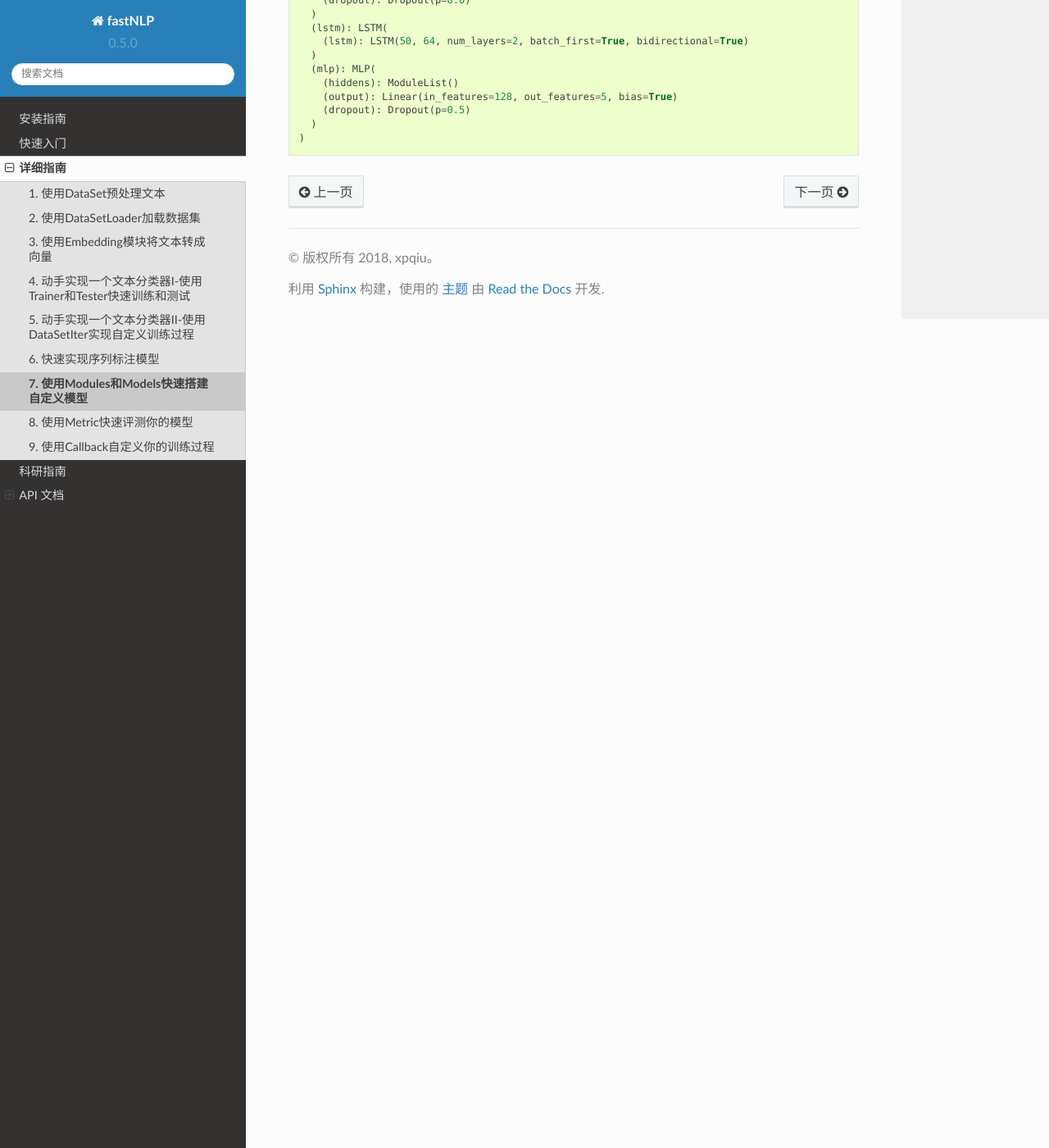
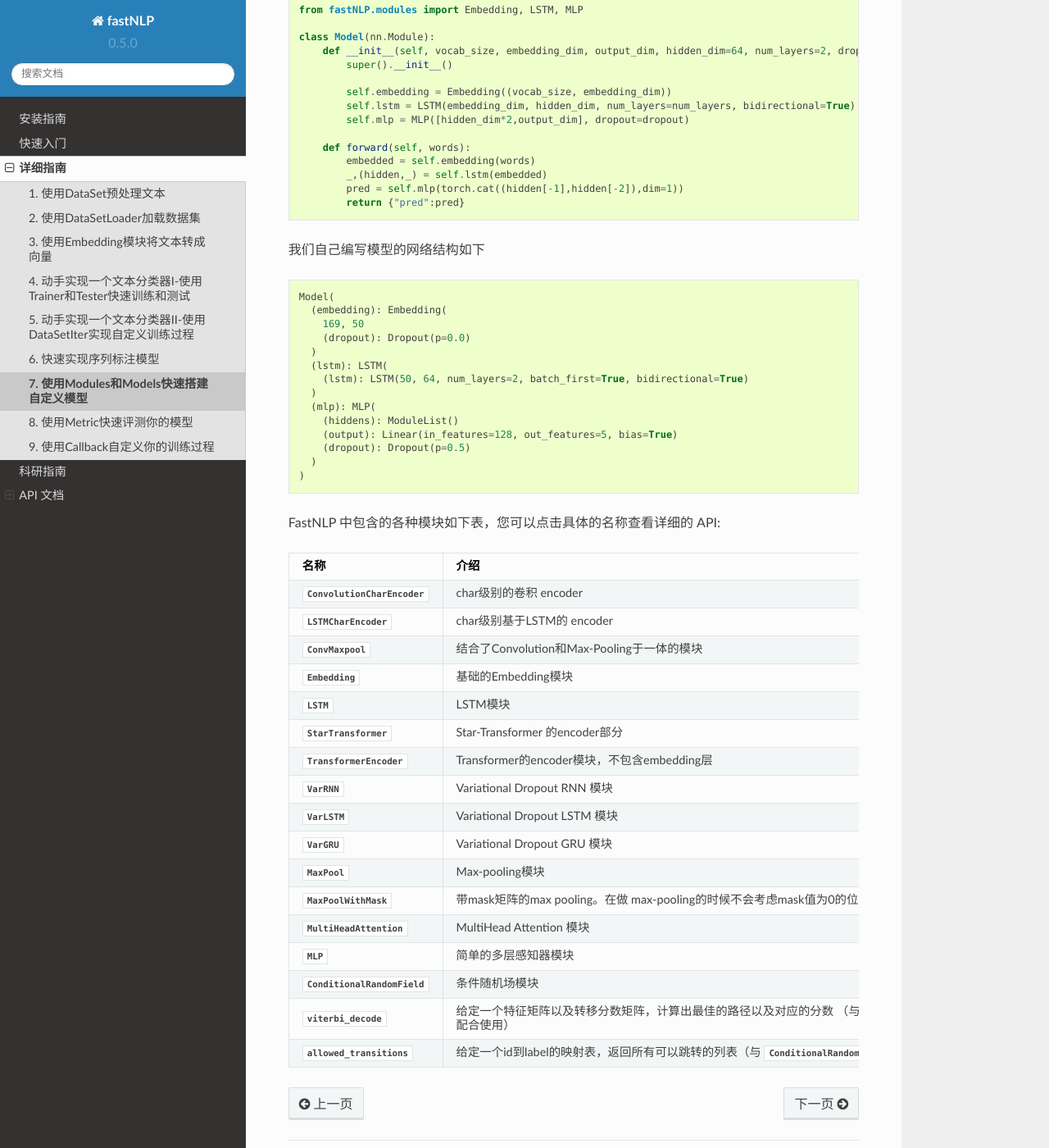
Before and after one commit to fastnlp/fastNLP, a Sphinx documentation site: the page built from docs/source/tutorials/tutorial_7_modules_models.rst, in a window 1280 px wide and 1400 px high, scrolled down 2835 px. Shown: the whole window at 82% size. Built offline with Sphinx 7.4.7 and the Read the Docs theme 2.0.0, drawn with Linux system fonts in a browser that asks for light colours; some of the changed text lies outside the part shown.

Commit message:
列举了目前暴露的 modules 和 models，需要后续增加更多。

```diff
--- a/docs/source/tutorials/tutorial_4_loss_optimizer.rst
+++ b/docs/source/tutorials/tutorial_4_loss_optimizer.rst
@@ -1,4 +1,3 @@
-
 ==============================================================================
 Loss 和 optimizer 教程 ———— 以文本分类为例
 ==============================================================================
--- a/docs/source/tutorials/tutorial_5_datasetiter.rst
+++ b/docs/source/tutorials/tutorial_5_datasetiter.rst
@@ -1,4 +1,3 @@
-
 ==============================================================================
 DataSetIter 教程 ———— 以文本分类为例
 ==============================================================================
--- a/docs/source/tutorials/tutorial_7_modules_models.rst
+++ b/docs/source/tutorials/tutorial_7_modules_models.rst
@@ -66,6 +66,21 @@
       (dropout): Dropout(p=0.1)
       (fc): Linear(in_features=12, out_features=5, bias=True)
     )
+
+FastNLP 中内置的 models 如下表所示，您可以点击具体的名称查看详细的 API：
+
+.. csv-table::
+   :header: 名称, 介绍
+
+   :class:`~fastNLP.models.CNNText` , 使用 CNN 进行文本分类的模型
+   :class:`~fastNLP.models.SeqLabeling` , 简单的序列标注模型
+   :class:`~fastNLP.models.AdvSeqLabel` , 更大网络结构的序列标注模型
+   :class:`~fastNLP.models.ESIM` , ESIM 模型的实现
+   :class:`~fastNLP.models.StarTransEnc` , 带 word-embedding的Star-Transformer模 型
+   :class:`~fastNLP.models.STSeqLabel` , 用于序列标注的 Star-Transformer 模型
+   :class:`~fastNLP.models.STNLICls` ,用于自然语言推断 (NLI) 的 Star-Transformer 模型
+   :class:`~fastNLP.models.STSeqCls` , 用于分类任务的 Star-Transformer 模型
+   :class:`~fastNLP.models.BiaffineParser` , Biaffine 依存句法分析网络的实现
 
 ----------------------------
 使用 nn.torch 编写模型
@@ -165,3 +180,26 @@
         (dropout): Dropout(p=0.5)
       )
     )
+
+FastNLP 中包含的各种模块如下表，您可以点击具体的名称查看详细的 API:
+
+.. csv-table::
+   :header: 名称, 介绍
+
+   :class:`~fastNLP.modules.ConvolutionCharEncoder` , char级别的卷积 encoder
+   :class:`~fastNLP.modules.LSTMCharEncoder` , char级别基于LSTM的 encoder
+   :class:`~fastNLP.modules.ConvMaxpool` , 结合了Convolution和Max-Pooling于一体的模块
+   :class:`~fastNLP.modules.Embedding` , 基础的Embedding模块
+   :class:`~fastNLP.modules.LSTM` , LSTM模块, 轻量封装了PyTorch的LSTM
+   :class:`~fastNLP.modules.StarTransformer` , Star-Transformer 的encoder部分
+   :class:`~fastNLP.modules.TransformerEncoder` , Transformer的encoder模块，不包含embedding层
+   :class:`~fastNLP.modules.VarRNN` , Variational Dropout RNN 模块
+   :class:`~fastNLP.modules.VarLSTM` , Variational Dropout LSTM 模块
+   :class:`~fastNLP.modules.VarGRU` , Variational Dropout GRU 模块
+   :class:`~fastNLP.modules.MaxPool` , Max-pooling模块
+   :class:`~fastNLP.modules.MaxPoolWithMask` , 带mask矩阵的max pooling。在做 max-pooling的时候不会考虑mask值为0的位置。
+   :class:`~fastNLP.modules.MultiHeadAttention` , MultiHead Attention 模块
+   :class:`~fastNLP.modules.MLP` , 简单的多层感知器模块
+   :class:`~fastNLP.modules.ConditionalRandomField` , 条件随机场模块
+   :class:`~fastNLP.modules.viterbi_decode` , 给定一个特征矩阵以及转移分数矩阵，计算出最佳的路径以及对应的分数 （与 :class:`~fastNLP.modules.ConditionalRandomField` 配合使用）
+   :class:`~fastNLP.modules.allowed_transitions` , 给定一个id到label的映射表，返回所有可以跳转的列表（与 :class:`~fastNLP.modules.ConditionalRandomField` 配合使用）
```
